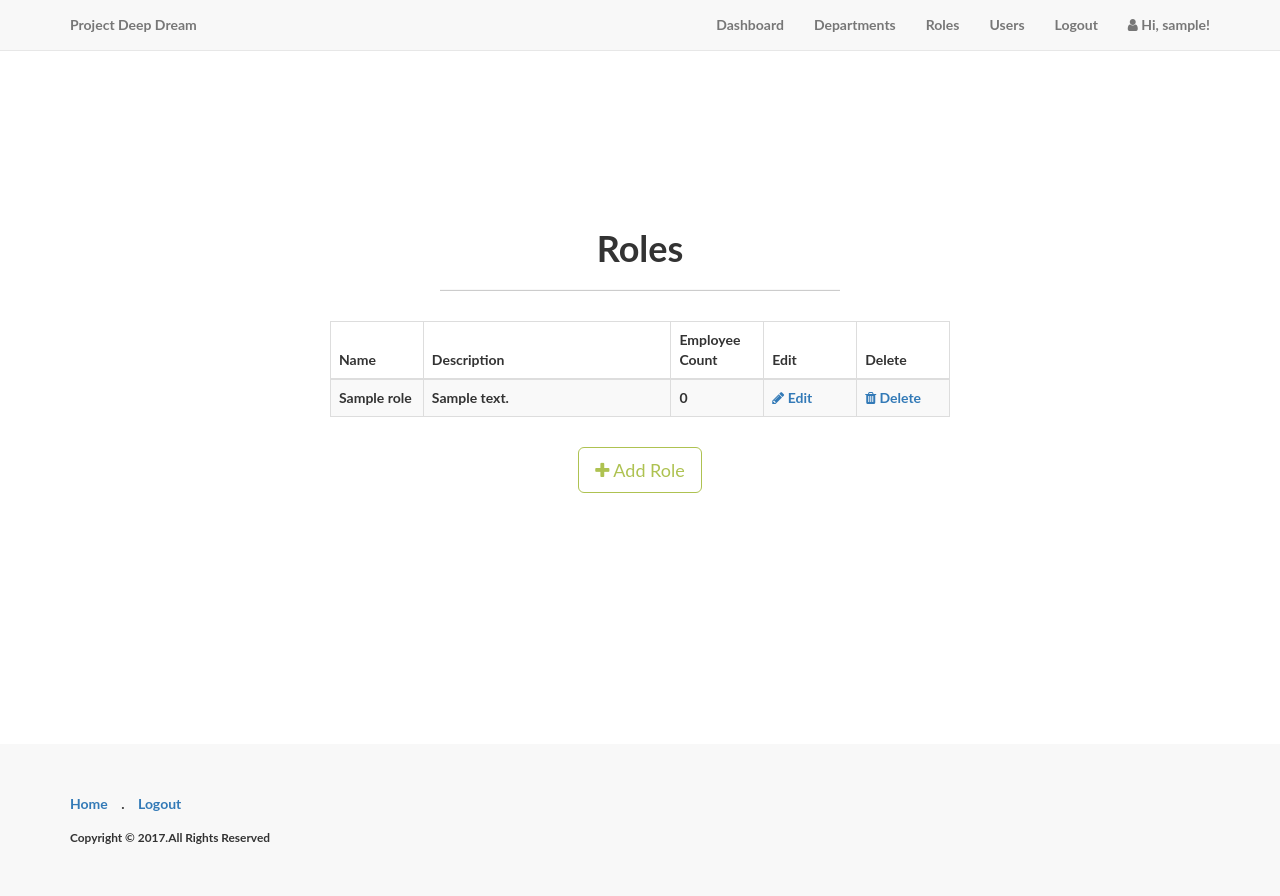
After one commit to abhishekgupta5/DeepDream, a Flask app: page /admin/roles in a window 1280 px wide. The commit adds this page. Run offline with Flask 2, Linux system fonts and the light colour scheme; a user stored in the database is signed in; tables that the repository leaves empty hold one stand-in row (values such as "Sample post"); parts of the project's set-up code (start-up, migrations or seed data) failed here and were passed over; some libraries are stand-ins or nearby versions.

Commit message:
Roles functionality added

```diff
--- a/app/admin/views.py
+++ b/app/admin/views.py
@@ -3,9 +3,9 @@
 from flask import abort, flash, redirect, url_for, render_template
 from flask_login import current_user, login_required
 from . import admin
-from .forms import DepartmentForm
+from .forms import DepartmentForm, RoleForm
 from .. import db
-from ..models import Department
+from ..models import Department, Role
 
 def check_admin():
     """Prevent non-admins from accessing this page"""
@@ -83,3 +83,72 @@ def delete_department(id):
     return redirect(url_for('admin.list_departments'))
 
     return render_template(title="Delete Department")
+
+@admin.route("/roles")
+@login_required
+def list_roles():
+    """List all roles"""
+    check_admin()
+
+    roles = Role.query.all()
+    return render_template('admin/roles/roles.html', roles=roles, title='Roles')
+
+@admin.route("/roles/add", methods=['GET', 'POST'])
+@login_required
+def add_role():
+    """Add a role to the database"""
+    check_admin()
+    add_role = True
+
+    form = RoleForm()
+    if form.validate_on_submit():
+        role = Role(name=form.name.data, description=form.description.data)
+        try:
+            #Add role to the db
+            db.session.add(role)
+            db.session.commit()
+            flash("You've successfully addded a new role.")
+        except:
+            #In case Role name already exists
+            flash("Error: Role name already exists.")
+        #Redirects to the to the roles page.
+        return redirect(url_for('admin.list_roles'))
+    #Load role template
+    return render_template('admin/roles/role.html', add_role=add_role, form=form, title='Add Role')
+
+@admin.route('/roles/edit/<int:id>', methods=['GET', 'POST'])
+@login_required
+def edit_role(id):
+    """Edit a role"""
+    check_admin()
+    add_role = False
+
+    role = Role.query.get_or_404(id)
+    form = RoleForm(obj=role)
+    if form.validate_on_submit():
+        role.name = form.name.data
+        role.description = form.description.data
+        db.session.add(role)
+        db.session.commit()
+        flash("You have successfully edited the role.")
+
+        #redirect to the roles page
+        return redirect(url_for('admin.list_roles'))
+    form.description.data = role.description
+    form.name.data = role.name
+    return render_template('admin/roles/role.html', add_role=add_role, form=form, title='Edit Role')
+
+@admin.route('/roles/delete/<int:id>', methods=['GET', 'POST'])
+@login_required
+def delete_role(id):
+    """Delete a role from the db"""
+    check_admin()
+
+    role = Role.query.get_or_404(id)
+    db.session.delete(role)
+    db.session.commit()
+    flash("You've successfully deleted the role.")
+    #redirects to the roles page
+    return redirect(url_for('admin.list_roles'))
+
+    return render_template(title="Delete Role")
--- /dev/null
+++ b/app/templates/admin/roles/roles.html
@@ -0,0 +1,69 @@
+<!-- app/templates/admin/roles/roles.html -->
+{% import "bootstrap/utils.html" as utils %}
+{% extends "base.html" %}
+{% block title %}Roles{% endblock %}
+{% block body %}
+<div class="content-section">
+  <div class="outer">
+    <div class="middle">
+      <div class="inner">
+        <br/>
+        {{ utils.flashed_messages() }}
+        <br/>
+        <h1 style="text-align:center;">Roles</h1>
+        {% if roles %}
+          <hr class="intro-divider">
+          <div class="center">
+            <table class="table table-striped table-bordered">
+              <thead>
+                <tr>
+                  <th width="15%"> Name </th>
+                  <th width="40%"> Description </th>
+                  <th width="15%"> Employee Count </th>
+                  <th width="15%"> Edit </th>
+                  <th width="15%"> Delete </th>
+                </tr>
+              </thead>
+              <tbody>
+              {% for role in roles %}
+                <tr>
+                  <td> {{ role.name }} </td>
+                  <td> {{ role.description }} </td>
+                  <td>
+                    {% if role.employees %}
+                      {{ role.employees.count() }}
+                    {% else %}
+                      0
+                    {% endif %}
+                  </td>
+                  <td>
+                    <a href="{{ url_for('admin.edit_role', id=role.id) }}">
+                      <i class="fa fa-pencil"></i> Edit
+                    </a>
+                  </td>
+                  <td>
+                    <a href="{{ url_for('admin.delete_role', id=role.id) }}">
+                      <i class="fa fa-trash"></i> Delete
+                    </a>
+                  </td>
+                </tr>
+              {% endfor %}
+              </tbody>
+            </table>
+          </div>
+          <div style="text-align: center">
+        {% else %}
+          <div style="text-align: center">
+            <h3> No roles have been added. </h3>
+            <hr class="intro-divider">
+        {% endif %}
+          <a href="{{ url_for('admin.add_role') }}" class="btn btn-default btn-lg">
+            <i class="fa fa-plus"></i>
+            Add Role
+          </a>
+        </div>
+      </div>
+    </div>
+  </div>
+</div>
+{% endblock %}
--- a/app/templates/base.html
+++ b/app/templates/base.html
@@ -26,7 +26,7 @@
                   {% if current_user.is_admin %}
                     <li><a href="{{ url_for('home.admin_dashboard') }}">Dashboard</a></li>
                     <li><a href="{{ url_for('admin.list_departments') }}">Departments</a></li>
-                    <li><a href="#">Roles</a></li>
+                    <li><a href="{{ url_for('admin.list_roles') }}">Roles</a></li>
                     <li><a href="#">Users</a></li>
                    {% else %}
                   <li><a href="{{ url_for('home.dashboard') }}">Dashboard</a></li>
```
Also changed, not shown: app/admin/forms.py (+7 -0 lines), app/templates/admin/roles/role.html (added, +30 -0 lines).
